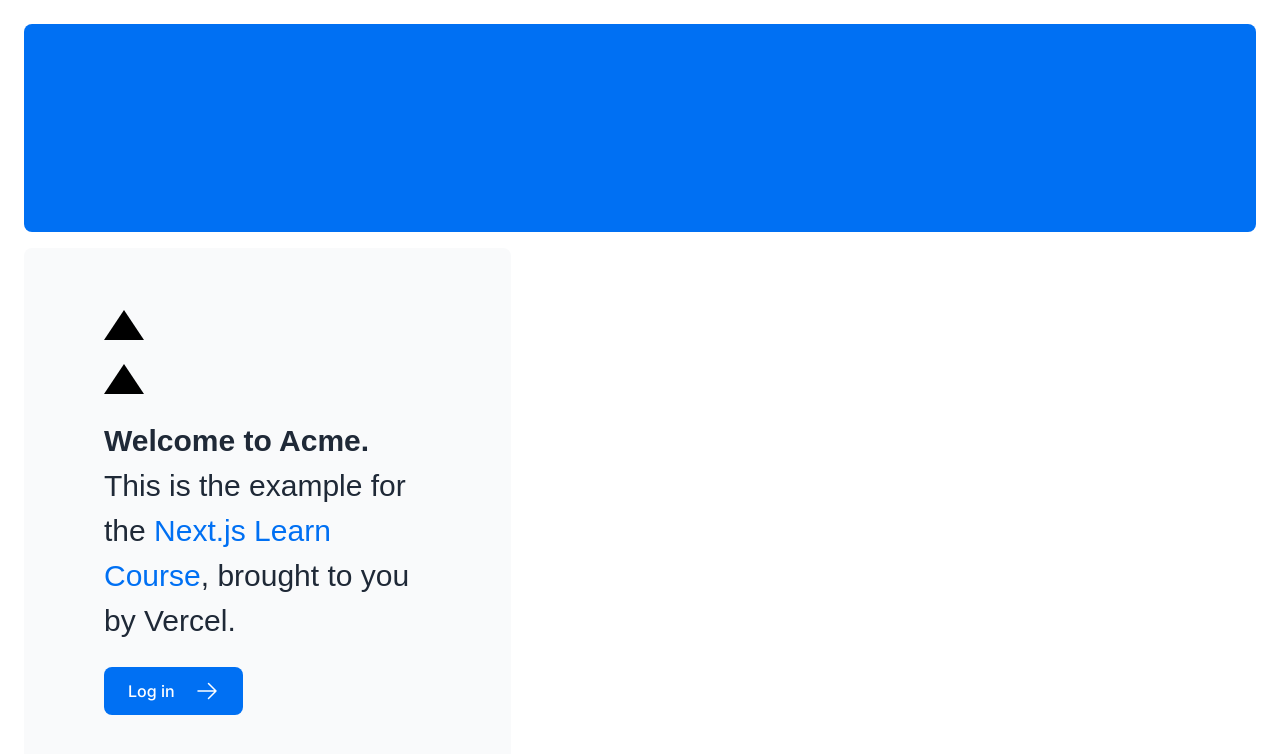
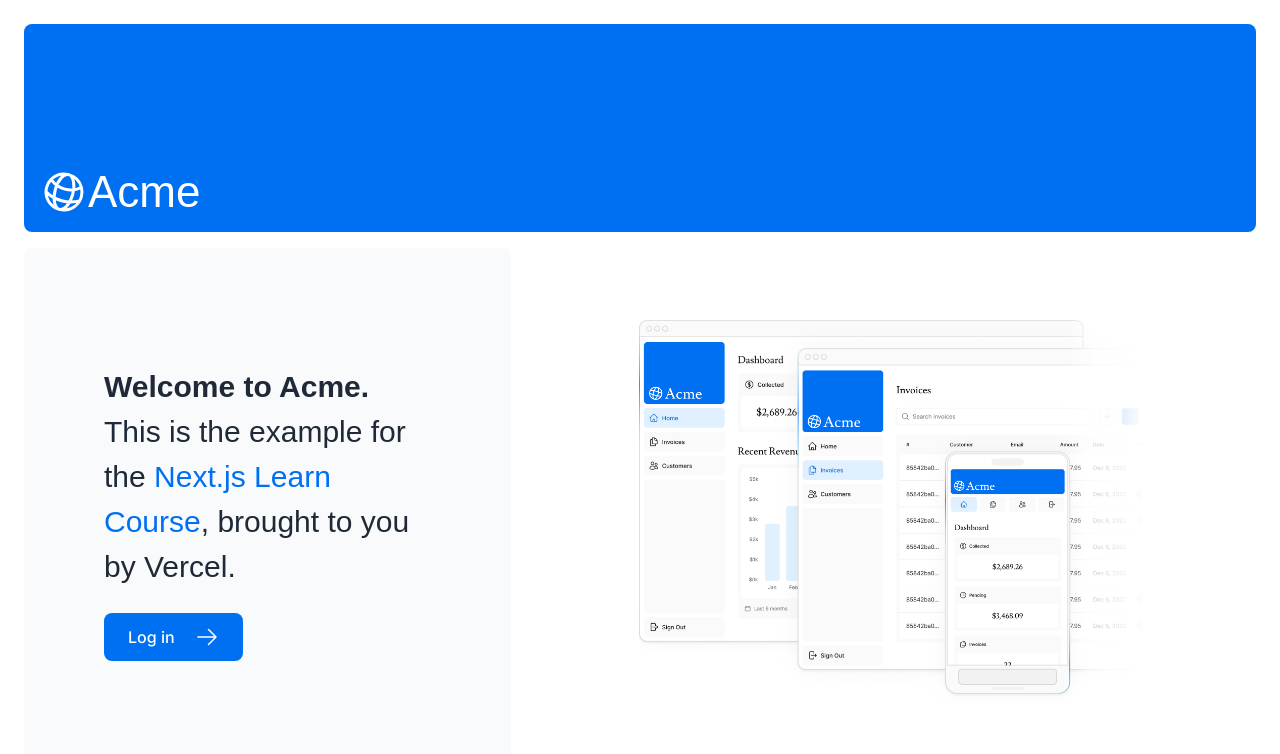
Before and after one commit to perisrai/nextjs-dashboard, a Next.js app: page / in a window 1280 px wide. Shown: the top 754 px of the page. Built offline with nearby package versions, Linux system fonts and the light colour scheme; a web font is replaced by a local one.

Commit message:
chapter3: learn to optimize image with react js next/image library

```diff
--- a/app/page.tsx
+++ b/app/page.tsx
@@ -3,17 +3,17 @@
 import Link from 'next/link';
 import styles from '@/app/ui/home.module.css';
 import { lusitana } from './ui/fonts';
+import Image from 'next/image';
 
 export default function Page() {
   return (
     <main className="flex min-h-screen flex-col p-6">
       <div className="flex h-20 shrink-0 items-end rounded-lg bg-blue-500 p-4 md:h-52">
-        {/* <AcmeLogo /> */}
+        <AcmeLogo />
       </div>
+
       <div className="mt-4 flex grow flex-col gap-4 md:flex-row">
         <div className="flex flex-col justify-center gap-6 rounded-lg bg-gray-50 px-6 py-10 md:w-2/5 md:px-20">
-          <div className={styles.shape} />
-          <div className="h-0 w-0 border-b-[30px] border-l-[20px] border-r-[20px] border-b-black border-l-transparent border-r-transparent" />
           <p
             className={`${lusitana.className} text-xl text-gray-800 md:text-3xl md:leading-normal`}
           >
@@ -31,7 +31,21 @@
           </Link>
         </div>
         <div className="flex items-center justify-center p-6 md:w-3/5 md:px-28 md:py-12">
-          {/* Add Hero Images Here */}
+          <Image
+            src="/hero-desktop.png"
+            width={1000}
+            height={760}
+            className="hidden md:block"
+            alt="Screenshots of the dashboard project showing desktop version"
+          />
+
+          <Image
+            src="/hero-mobile.png"
+            width={560}
+            height={620}
+            className="block md:hidden"
+            alt="Screenshots of the dashboard project showing mobile version"
+          />
         </div>
       </div>
     </main>
```
